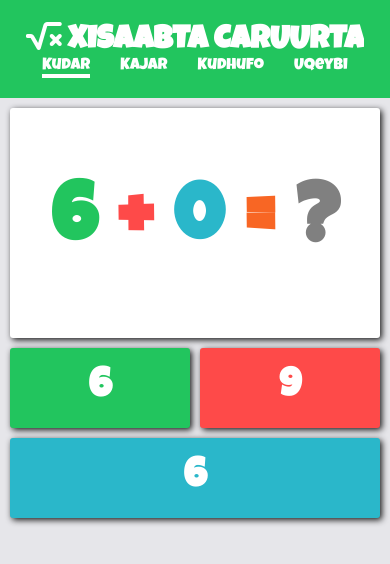
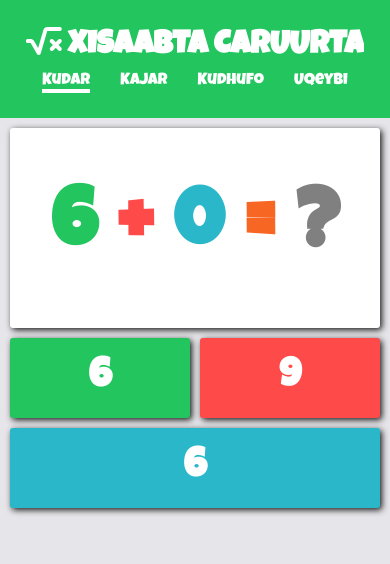
Before and after one commit to Ismacilqasim/xisaabta-caruurta, a plain HTML site: page index.html in a window 390 px wide. Drawn offline with Linux system fonts and the light colour scheme.

Commit message:
Update style.css

```diff
--- a/style.css
+++ b/style.css
@@ -103,10 +103,13 @@ a {
   header{
     height: fit-content;
     width: 100%;
-    padding: 20px 0;
+    padding: 25px 0;
     flex-direction: column;
     align-items: center;
     justify-content: center;
+  }
+  .logo{
+    margin-bottom: 10px;
   }
   .wrapper {
     height: fit-content;
@@ -118,7 +121,7 @@ a {
   .equation{
     text-align: center;
     width: 95%;
-    height: 230px;
+    height: 200px;
     margin: 0;
   }
   .equation h1 {
```
